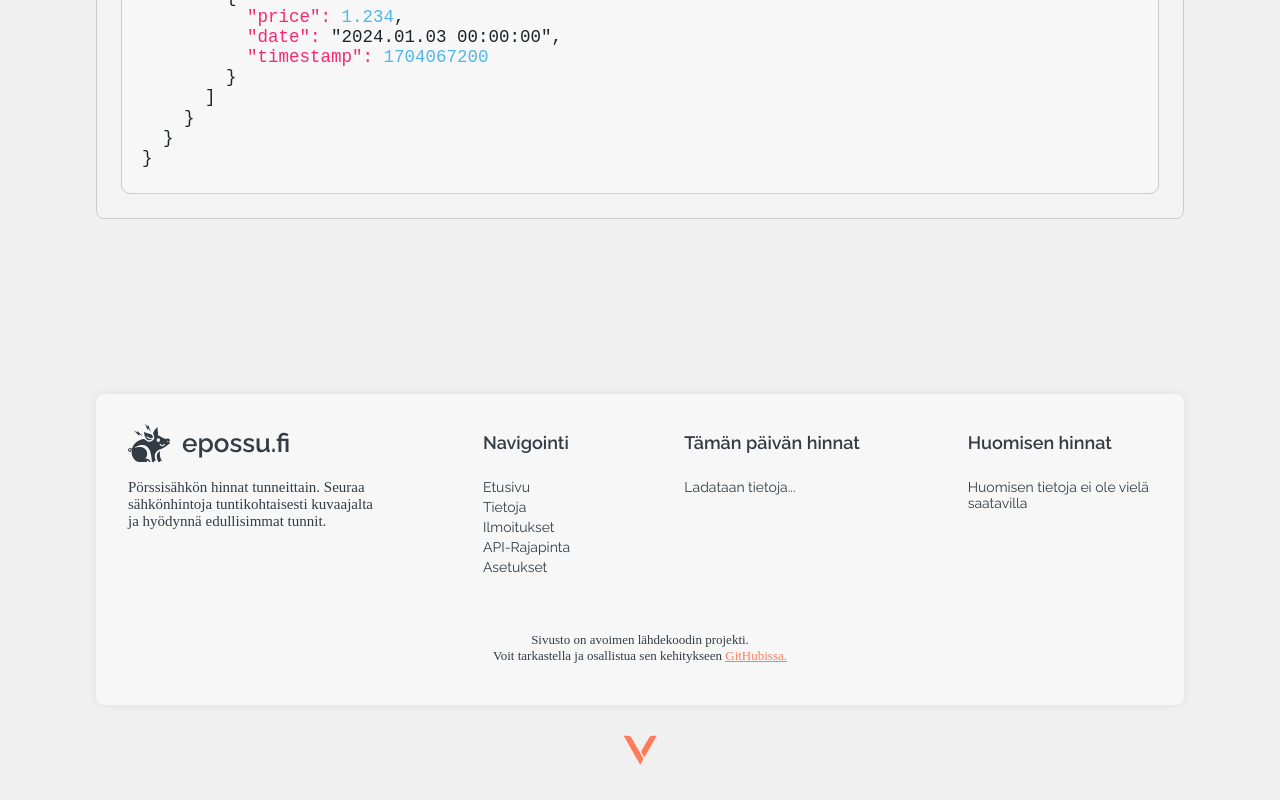
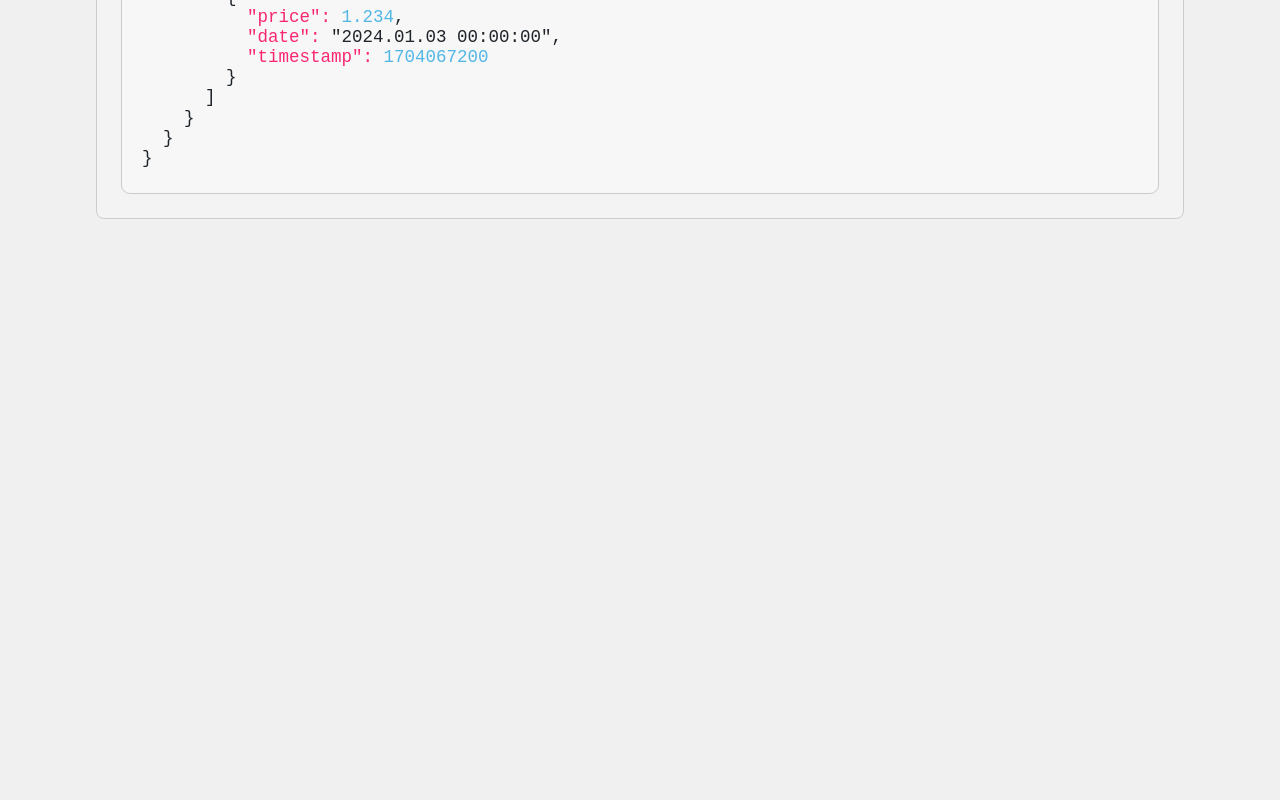
Before and after one commit to thevaldev/epossu-fi, a React (Vite) app: page /api in a window 1280 px wide. Shown: the part 3124-3924 px from the top of the page. After the commit the page ends 3393 px from the top, so only its background shows below. Built offline with nearby package versions, Linux system fonts and the light colour scheme; no server answers; a web font is replaced by a local one.

Commit message:
Adjusted the footer so it only appears when the marketData is loaded

```diff
--- a/src/css/elements/Footer.scss
+++ b/src/css/elements/Footer.scss
@@ -8,6 +8,7 @@ footer {
   font-size: 1.5rem;
   font-weight: 300;
   color: var(--color-3);
+  animation: pageEnter 0.5s ease;
 
   .footer-content {
     background-color: var(--container);
--- a/src/elements/Footer.tsx
+++ b/src/elements/Footer.tsx
@@ -7,6 +7,8 @@ interface MainProps {
 
 const Footer = ({ marketData }: MainProps) => {
   return (
+    <>
+      {marketData !== undefined && (
         <footer>
           <div className="footer-content">
             <div className="logo-wrap">
@@ -93,8 +95,6 @@ const Footer = ({ marketData }: MainProps) => {
             <div className="col bigger">
               <p>Tämän päivän hinnat</p>
               <ul>
-            {marketData !== undefined ? (
-              <>
                 <li>
                   Keskihinta:{" "}
                   <span className="number">
@@ -122,10 +122,6 @@ const Footer = ({ marketData }: MainProps) => {
                     ({marketData.today.options.lowest.date.split(" ")[1]})
                   </span>
                 </li>
-              </>
-            ) : (
-              <li>Ladataan tietoja...</li>
-            )}
               </ul>
             </div>
 
@@ -148,7 +144,9 @@ const Footer = ({ marketData }: MainProps) => {
                       </span>
                       c/kWh{" "}
                       <span className="number no-b">
-                    ({marketData.tomorrow.options.highest.date.split(" ")[1]})
+                        (
+                        {marketData.tomorrow.options.highest.date.split(" ")[1]}
+                        )
                       </span>
                     </li>
                     <li>
@@ -158,7 +156,8 @@ const Footer = ({ marketData }: MainProps) => {
                       </span>
                       c/kWh{" "}
                       <span className="number no-b">
-                    ({marketData.tomorrow.options.lowest.date.split(" ")[1]})
+                        ({marketData.tomorrow.options.lowest.date.split(" ")[1]}
+                        )
                       </span>
                     </li>
                   </>
@@ -174,7 +173,10 @@ const Footer = ({ marketData }: MainProps) => {
                   Sivusto on avoimen lähdekoodin projekti.
                   <br />
                   Voit tarkastella ja osallistua sen kehitykseen{" "}
-              <a href="https://github.com/thevaldev/epossu-fi" target="_blank">
+                  <a
+                    href="https://github.com/thevaldev/epossu-fi"
+                    target="_blank"
+                  >
                     GitHubissa.
                   </a>
                 </p>
@@ -233,6 +235,8 @@ z"
             </a>
           </div>
         </footer>
+      )}
+    </>
   );
 };
 
```
Lines whose indentation alone changed are shown as unchanged.
